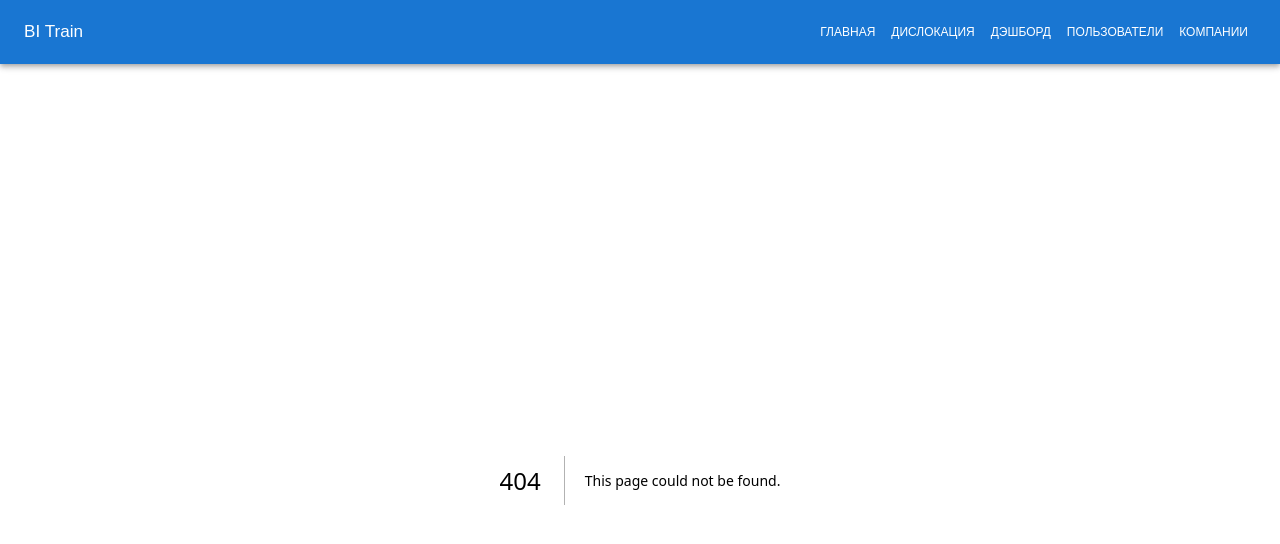
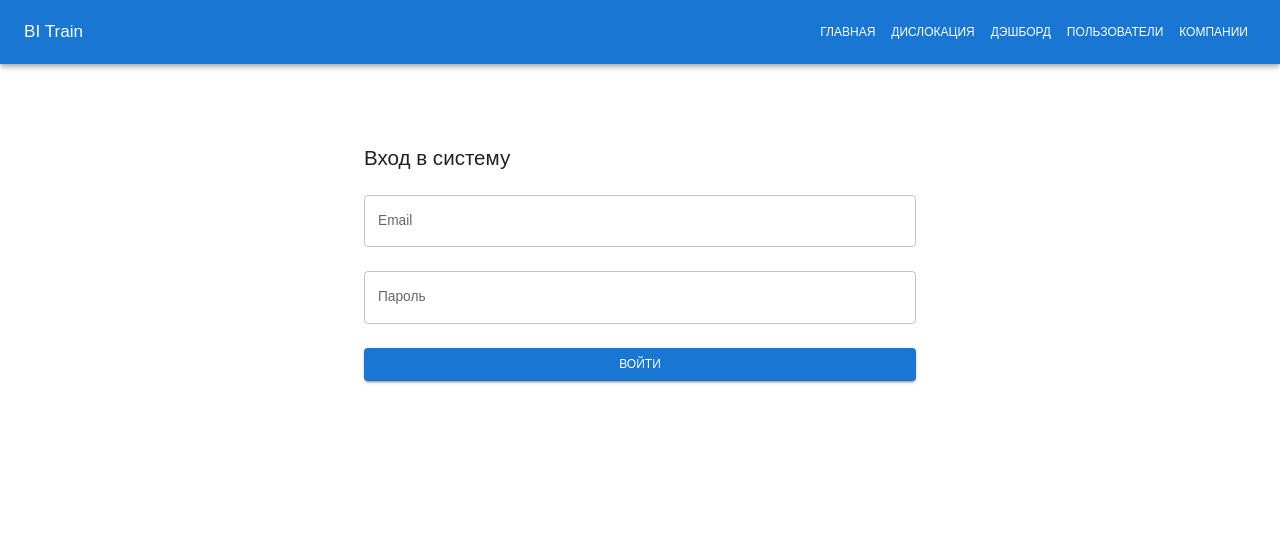
Before and after one commit to DKen717/bitrain-site, a Next.js app: page /login in a window 1280 px wide. Before the commit this address had no page. Shown: the top 544 px of the page. Built offline with nearby package versions, Linux system fonts and the light colour scheme.

Commit message:
Create login.js

```diff
--- /dev/null
+++ b/pages/login.js
@@ -0,0 +1,46 @@
+// pages/login.js
+import { useState } from 'react'
+import { supabase } from '../src/supabaseClient'
+import { useRouter } from 'next/router'
+import { Box, TextField, Button, Typography, Container } from '@mui/material'
+
+export default function LoginPage() {
+  const [email, setEmail] = useState('')
+  const [password, setPassword] = useState('')
+  const [error, setError] = useState('')
+  const router = useRouter()
+
+  const handleLogin = async () => {
+    const { error } = await supabase.auth.signInWithPassword({ email, password })
+    if (error) {
+      setError(error.message)
+    } else {
+      router.push('/home') // путь после успешного входа
+    }
+  }
+
+  return (
+    <Container maxWidth="sm" sx={{ mt: 10 }}>
+      <Typography variant="h5" gutterBottom>Вход в систему</Typography>
+      {error && <Typography color="error">{error}</Typography>}
+      <TextField
+        fullWidth
+        label="Email"
+        margin="normal"
+        value={email}
+        onChange={(e) => setEmail(e.target.value)}
+      />
+      <TextField
+        fullWidth
+        label="Пароль"
+        type="password"
+        margin="normal"
+        value={password}
+        onChange={(e) => setPassword(e.target.value)}
+      />
+      <Button variant="contained" fullWidth sx={{ mt: 2 }} onClick={handleLogin}>
+        Войти
+      </Button>
+    </Container>
+  )
+}
```
